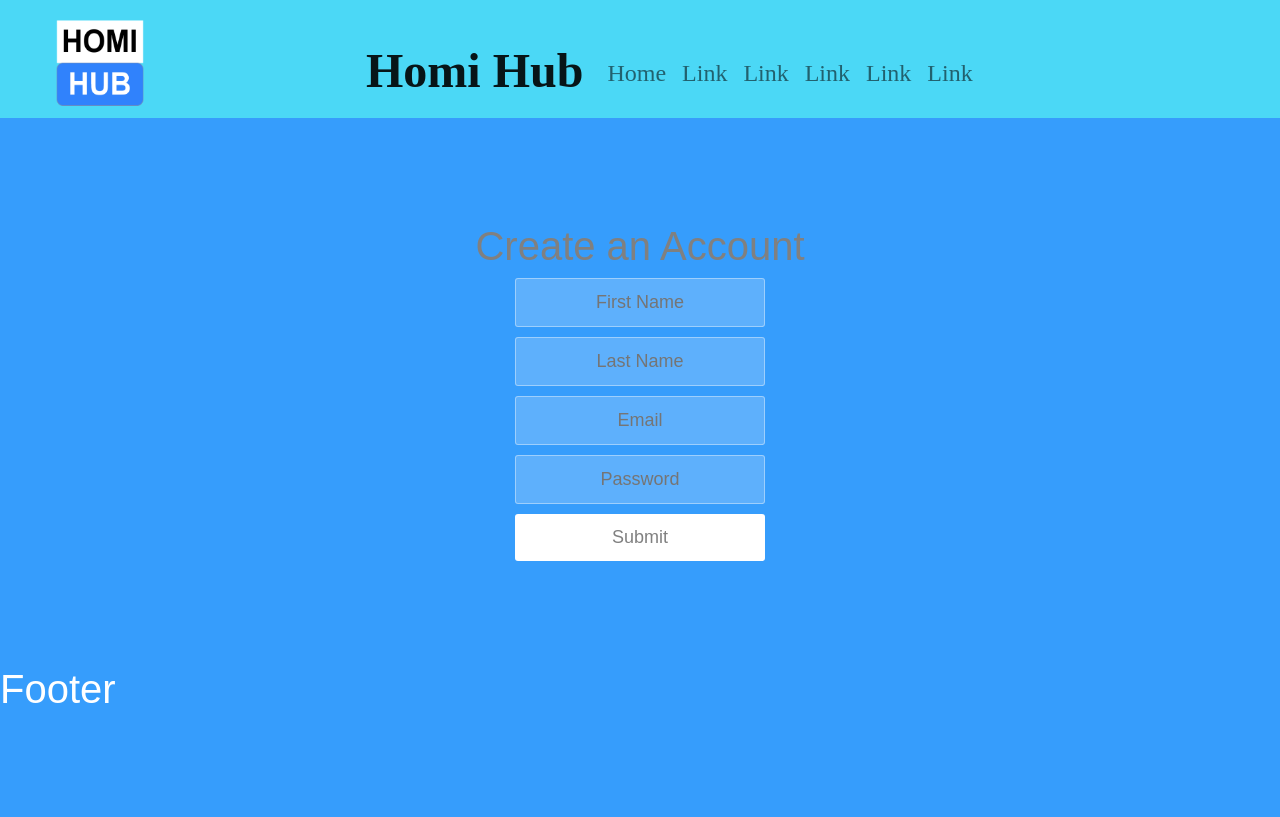
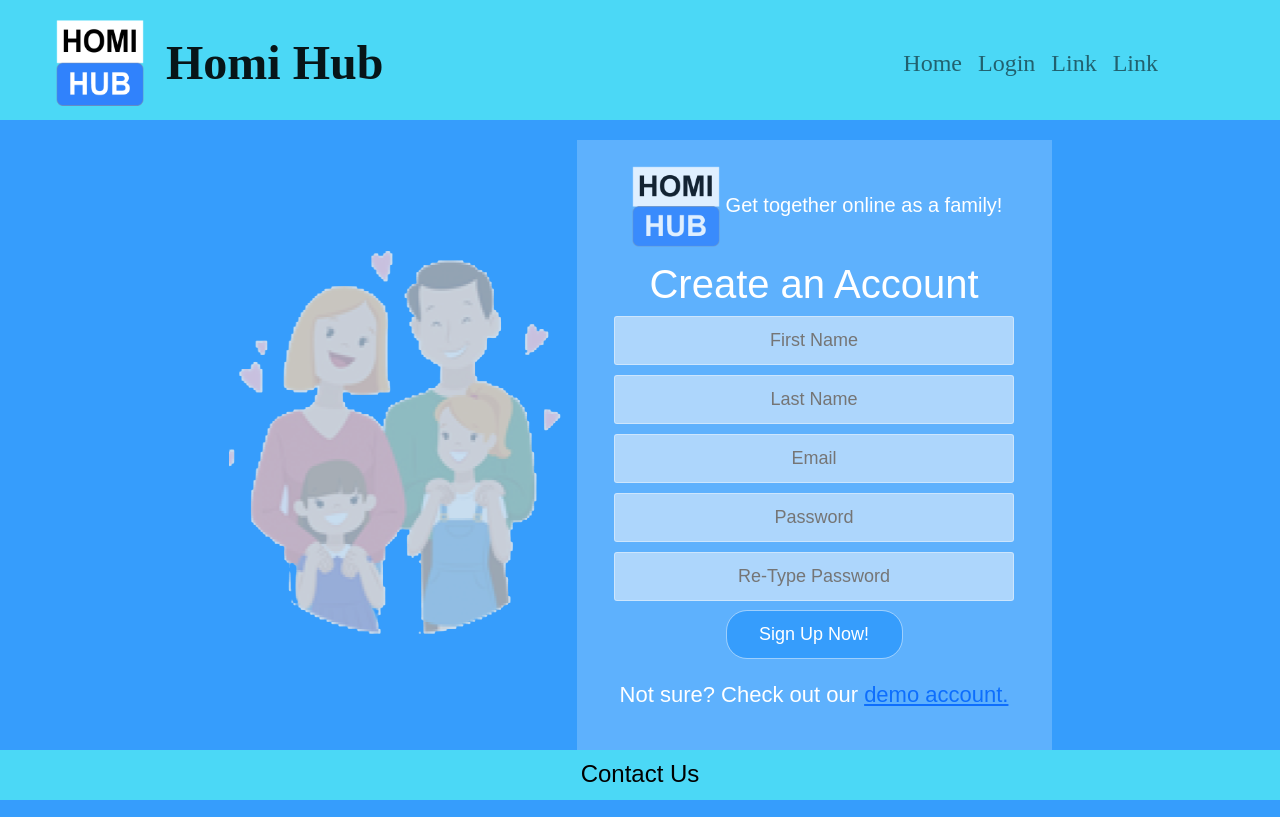
Before and after one commit to HomiHub/Homi-Hub, a React (Create React App) app: page /registration in a window 1280 px wide. Built offline with nearby package versions, Linux system fonts and the light colour scheme.

Commit message:
Improved navigation bar and footer styling, added ability to create users on amazon firebase with email and password authentication, can login but no indication that a user is logged in. Styled login and registration page with reactive components.

```diff
--- a/src/components/App.js
+++ b/src/components/App.js
@@ -4,7 +4,7 @@ import {BrowserRouter as Router, Routes, Route} from 'react-router-dom'
 import Registration from "../registration/Registration";
 import Header from "../header/Header";
 import Footer from "../footer/Footer";
-import Login from "../login/LogIn";
+import LogIn from "../login/LogIn";
 import ErrorPage from "../error/ErrorPage"
 
 
@@ -16,8 +16,9 @@ function App() {
       <div>
         <Header></Header>
         <Routes>
-          <Route path="/" element={<Login />}></Route>
+          <Route path="/" element={<LogIn />}></Route>
           <Route path="/registration" element={<Registration />}></Route>
+          <Route path="/login" element={<LogIn />}></Route>
           <Route path="*" element={<ErrorPage />}></Route>
         </Routes>
         <Footer></Footer>
--- a/src/components/bootstrapOverride.scss
+++ b/src/components/bootstrapOverride.scss
@@ -1,5 +1,5 @@
-$body: (
+/*$body: (
     "background-color": #369dfc
-);
+);*/
 
 @import "~bootstrap/scss/bootstrap";
--- a/src/components/firebase.js
+++ b/src/components/firebase.js
@@ -1,5 +1,6 @@
 import { initializeApp } from "firebase/app";
 import { getDatabase } from "firebase/database";
+import { getAuth } from "firebase/auth";
 //import { getAnalytics } from "firebase/analytics";
 
 const firebaseConfig = {
@@ -14,5 +15,6 @@ const firebaseConfig = {
 };
 
   const app = initializeApp(firebaseConfig);
+  export const auth = getAuth(app);
   export const db = getDatabase(app);
     //const analytics = getAnalytics(app);
--- a/src/footer/Footer.js
+++ b/src/footer/Footer.js
@@ -5,7 +5,7 @@ function Footer()
 {
   return (
     <div className="footer">
-      <h1>Footer</h1>
+      <h1>Contact Us</h1>
     </div>
   );
 }
--- a/src/footer/footer.css
+++ b/src/footer/footer.css
@@ -1,3 +1,15 @@
 .footer {
-    color: white;
+    text-align: center;
+    color: black;
+    height: 50px;
+    width: 100%;
+    position: fixed;
+    bottom: 0;
+    left: 0;
+    background-color: #4BD8F6;
 }
+
+.footer h1{
+    padding-top: 10px;
+    font-size: 1.5em;
+}
--- a/src/header/Header.js
+++ b/src/header/Header.js
@@ -12,9 +12,8 @@ function Header()
 {
   return (
     <div className="Header">
-
       <Navbar expand="lg">
-          <Container className="container">
+          <Container>
             <Navbar.Brand href="/" className="Logo">
                   <img
                     src={Logo}
@@ -25,22 +24,17 @@ function Header()
                   />
                 </Navbar.Brand>
               <Navbar.Brand href="/" className="LogoText">Homi Hub</Navbar.Brand>
-
-              <Navbar.Toggle aria-controls="responsive-navbar-nav" />
-              <Navbar.Collapse id="responsive-navbar-nav">
-                <Nav className="HeaderLinks">
+              <Navbar.Toggle aria-controls="basic-navbar-nav" />
+              <Navbar.Collapse id="basic-navbar-nav">
+                <Nav className="ms-auto">
                   <Nav.Link href="/">Home</Nav.Link>
-                  <Nav.Link href="#link">Link</Nav.Link>
-                  <Nav.Link href="#link">Link</Nav.Link>
-                  <Nav.Link href="#link">Link</Nav.Link>
+                  <Nav.Link href="/login">Login</Nav.Link>
                   <Nav.Link href="#link">Link</Nav.Link>
                   <Nav.Link href="#link">Link</Nav.Link>
                 </Nav>
               </Navbar.Collapse>
           </Container>
        </Navbar>
-
-
     </div>
   );
 }
--- a/src/header/header.css
+++ b/src/header/header.css
@@ -1,6 +1,4 @@
 .navbar{
-    position: relative;
-    align-items: center;
     padding-bottom: 0rem;
     padding-right: 5%;
     margin-left: 0%;
@@ -16,25 +14,24 @@
 .nav-link{
     font-size: 1.5rem;
     font-family: "Montserrat";
-    font-weight: 300 ;
+    font-weight: 300;
     padding-left: 20px;
 }
 
 .Header{
     background-color: #4BD8F6;
     padding: 0;
-}
-
-.container{
-    text-align: left;
-    display: inline-flex;
+    height: 120px;
 }
 
 .LogoText{
-    padding-top: 20px;
-    margin-left: 200px;
+
 }
 
 .HeaderLinks{
-    padding-top: 20px;
+
 }
+
+.Logo{
+
+}
--- a/src/login/LogIn.js
+++ b/src/login/LogIn.js
@@ -1,18 +1,73 @@
-import React from "react";
+import React, {useState} from "react";
 import { useNavigate } from "react-router-dom";
 import "./login.css"
+import {db} from "../components/firebase";
+import { set, ref } from "firebase/database";
+import { onAuthStateChanged, signInWithEmailAndPassword, signOut } from "firebase/auth";
+import { auth } from "../components/firebase";
+import backPick from "../assets/homi-no-bg.png"
+import Logo from "../assets/homi-icon.png"
 
-//just testing navigation with buttons, feel free to remove button
 function LogIn()
 {
   let navigate = useNavigate();
 
+  const[email, setEmail] = useState("");
+  const[password, setPassword] = useState("");
+  const submit = useState("Login");
+  const [isMouseOver, setMouseOver] = useState(false);
+
+  const handleEmailChange=(e)=>{
+    setEmail(e.target.value)
+  };
+
+  const handlePasswordChange=(e)=>{
+    setPassword(e.target.value)
+  };
+
+  const login = async () => {
+    try{
+      //authenticate login credentials
+      await signInWithEmailAndPassword(auth, email, password);
+      setEmail("");
+      setPassword("");
+    }
+    //catch any errors such as an invalid email when creating an account
+    catch (error) {
+      console.log(error.message);
+    }
+  };
+
+  const logout = async () => {
+    await signOut(auth);
+  };
+
+  function handleMouseOver(){
+    setMouseOver(true);
+  };
+
+  function handleMouseOut(){
+    setMouseOver(false);
+  };
+
   return (
-    <div>
-      <h1 className="loginWelcome" color="black">This is the login page</h1>
-      <button onClick={() => {
-        navigate("/registration")
-      }}>Registration</button>
+    <div className="loginMiddle">
+      <img src={backPick} alt="background_Picture" />
+      <div className="login">
+        <img src={Logo} alt="site icon"></img>
+        <p>Get together online as a family!</p>
+        <input class="registrationInput" type="text" placeholder="Email" value={email} onChange={handleEmailChange} />
+        <input class="registrationInput" type="text" placeholder="Password" value={password} onChange={handlePasswordChange} />
+        <button className="registrationButton" style={{backgroundColor: isMouseOver ? "black": "#369dfc" }}
+                onMouseOver={handleMouseOver}
+                onMouseOut={handleMouseOut}
+                onClick={login}
+        >{submit}</button>
+        <p>
+          No account?&nbsp;
+          <a href="./Registration">Sign Up</a>
+        </p>
+      </div>
     </div>
   );
 }
--- a/src/registration/Registration.js
+++ b/src/registration/Registration.js
@@ -1,9 +1,11 @@
 import React, {useState} from "react";
 import {db} from "../components/firebase";
-import { uid } from "uid";
 import { set, ref } from "firebase/database";
+import { createUserWithEmailAndPassword } from "firebase/auth";
+import { auth } from "../components/firebase";
 import "./registration.css"
-
+import backPick from "../assets/homi-no-bg.png"
+import Logo from "../assets/homi-icon.png"
 
 function Registration() {
 
@@ -11,75 +13,93 @@ function Registration() {
   const[lastName, setLastName] = useState("");
   const[email, setEmail] = useState("");
   const[password, setPassword] = useState("");
+  const[password2, setPassword2] = useState("");
+  const submit = useState("Sign Up Now!");
+  const [isMouseOver, setMouseOver] = useState(false);
 
   const handleFirstNameChange=(e)=>{
     setFirstName(e.target.value)
-  }
+  };
 
   const handleLastNameChange=(e)=>{
     setLastName(e.target.value)
-  }
+  };
 
   const handleEmailChange=(e)=>{
     setEmail(e.target.value)
-  }
+  };
 
   const handlePasswordChange=(e)=>{
     setPassword(e.target.value)
-  }
+  };
 
-  //create
-  //only use this to create a new db
-  const writeToDB = (e) => {
-    e.preventDefault();
-    const uuid = uid();
-    set(ref(db, `/users/"${uuid}`),{
+  const handlePasswordChange2=(e)=>{
+    setPassword2(e.target.value)
+  };
+
+  //create an account and login automatically
+  const register = async () => {
+    try{
+      //authenticate login credentials
+      const user = await createUserWithEmailAndPassword(auth, email, password);
+      console.log(user);
+      const id = auth.currentUser.uid;
+      //save other info to database
+      set(ref(db, `/users/"${id}`),{
         first_name: firstName,
         last_name: lastName,
-      email: email,
-      password: password
       })
       setFirstName("");
       setLastName("");
       setEmail("");
       setPassword("");
+      setPassword2("");
     }
-
-  //read
-  //update
-  //delete
+    //catch any errors such as an invalid email when creating an account
+    catch (error) {
+      console.log(error.message);
+    }
+  };
 
   //const [submit, setHeadingText] = useState("Submit");
-  const submit = useState("Submit");
-  const [isMouseOver, setMouseOver] = useState(false);
-
   // function handleClick(){
   //   setHeadingText("Submitted");
   //   //add functionality to take client to a new page after submitting their info
-
   // }
 
   function handleMouseOver(){
     setMouseOver(true);
-  }
+  };
 
   function handleMouseOut(){
     setMouseOver(false);
-  }
-
+  };
 
   return (
+    <div className="registrationMiddle">
+      <img src={backPick} alt="background_Picture" />
+
       <div className="registration">
+        <div className="regTopText">
+          <img src={Logo} alt="site icon"></img>
+          <p>Get together online as a family!</p>
+        </div>
         <h1>Create an Account </h1>
         <input class="registrationInput" type="text" placeholder="First Name" value={firstName} onChange={handleFirstNameChange} />
         <input class="registrationInput" type="text" placeholder="Last Name" value={lastName} onChange={handleLastNameChange} />
         <input class="registrationInput" type="text" placeholder="Email" value={email} onChange={handleEmailChange} />
         <input class="registrationInput" type="text" placeholder="Password" value={password} onChange={handlePasswordChange} />
-      <button className="registrationButton" style={{backgroundColor: isMouseOver ? "black": "white" }}
-              onClick={writeToDB}
+        <input class="registrationInput" type="text" placeholder="Re-Type Password" value={password} onChange={handlePasswordChange} />
+        <button className="registrationButton" style={{backgroundColor: isMouseOver ? "black": "#369dfc" }}
+                onClick={register}
                 onMouseOver={handleMouseOver}
                 onMouseOut={handleMouseOut}
         >{submit}</button>
+        <p>
+          Not sure? Check out our&nbsp;
+          <a href="./">demo account.</a>
+        </p>
+      </div>
     </div>
   );
 }
--- a/src/registration/registration.css
+++ b/src/registration/registration.css
@@ -1,8 +1,3 @@
-* {
-    margin: 0;
-    padding: 0;
-  }
-
   /*This applies to everything. The app lives inside the body of index.html.
   This includes the header and footer. Be careful what you change here*/
   body {
@@ -11,21 +6,28 @@
   }
 
   .registration {
-    margin: 5% auto;
-    padding: 40px 0;
+    background-color: rgba(252, 252, 252, 0.2);
+    width: 475px;
+    padding-bottom: 40px;
     text-align: center;
+  }
+
+  .registration p{
+    color: white;
+    padding-top: 20px;
+    font-size: 22px;
   }
 
   .registration h1 {
     font-size: 40px;
     font-weight: 200;
-    color: grey;
+    color: white;
   }
 
   .registrationInput {
     border: 1px solid rgba(252, 252, 252, 0.4);
-    background-color: rgba(252, 252, 252, 0.2);
-    width: 250px;
+    background-color: rgba(252, 252, 252, 0.5);
+    width: 400px;
     border-radius: 3px;
     font-family: "Source Sans Pro", sans-serif;
     padding: 10px 15px;
@@ -40,11 +42,46 @@
 
  .registrationButton {
     appearance: none;
-    outline: 0;
-    border: 0;
+    outline:1px solid rgba(252, 252, 252, 0.4);
+    border: 0px;
     padding: 10px 15px;
-    color: grey;
-    border-radius: 3px;
-    width: 250px;
+    color: white;
+    border-radius: 20px;
+    width: 175px;
     font-size: 18px;
   }
+
+  .registrationMiddle{
+    padding-top: 20px;
+    display: flex;
+    flex-wrap: wrap-reverse;
+    justify-content:center;
+    margin-bottom: 50px;
+  }
+
+  .registrationMiddle img {
+    opacity: 0.8;
+    height: fit-content;
+    width: fit-content;
+    padding-top: 0px;
+    margin-bottom: 130px;
+  }
+
+  .regTopText{
+    padding-top: 0px;
+    margin-top: 0px;
+    display:inline-flex;
+  }
+
+  .regTopText img{
+    width: 100px;
+    opacity: 0.8;
+    padding-top: 20px;
+    margin-bottom: 0px;
+    margin-right: 0px;
+  }
+
+  .regTopText p{
+    font-size: 20px;
+    padding-top: 50px;
+  }
```
Also changed, not shown: src/login/login.css (+38 -0 lines). Lines whose indentation alone changed are shown as unchanged.
